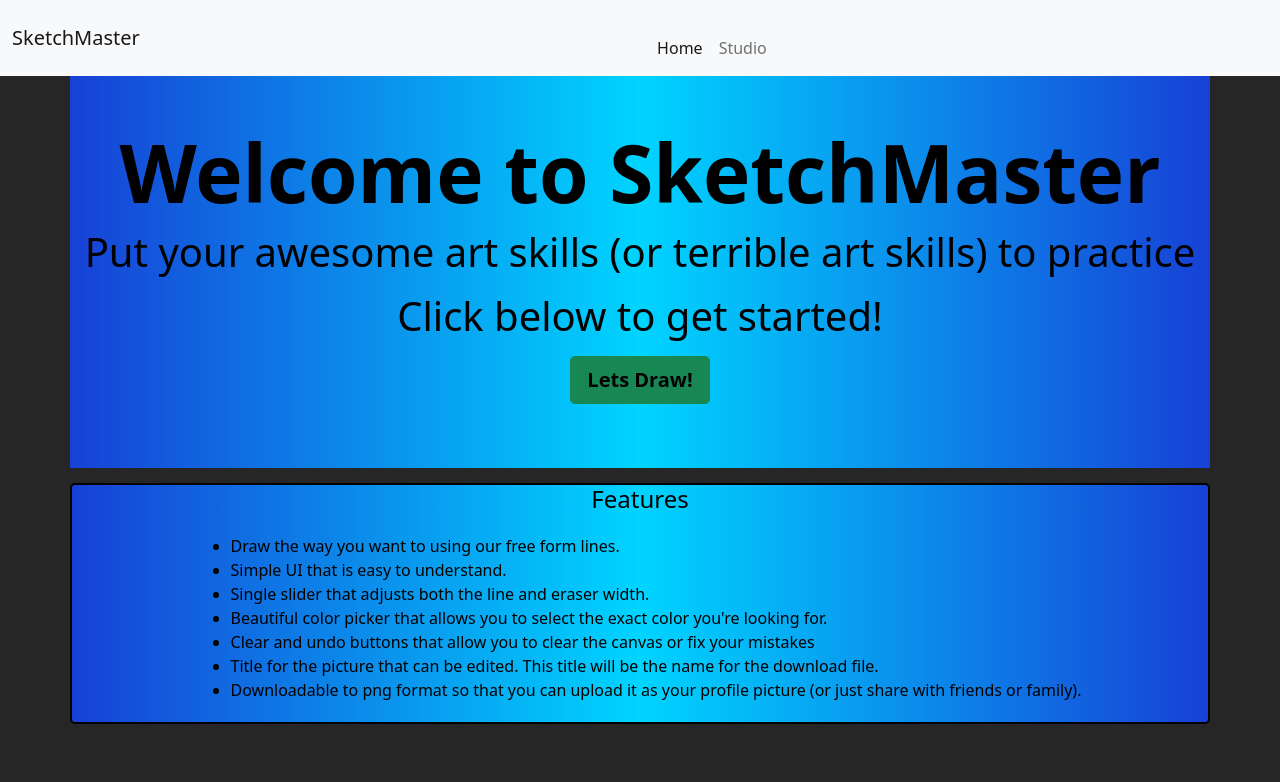
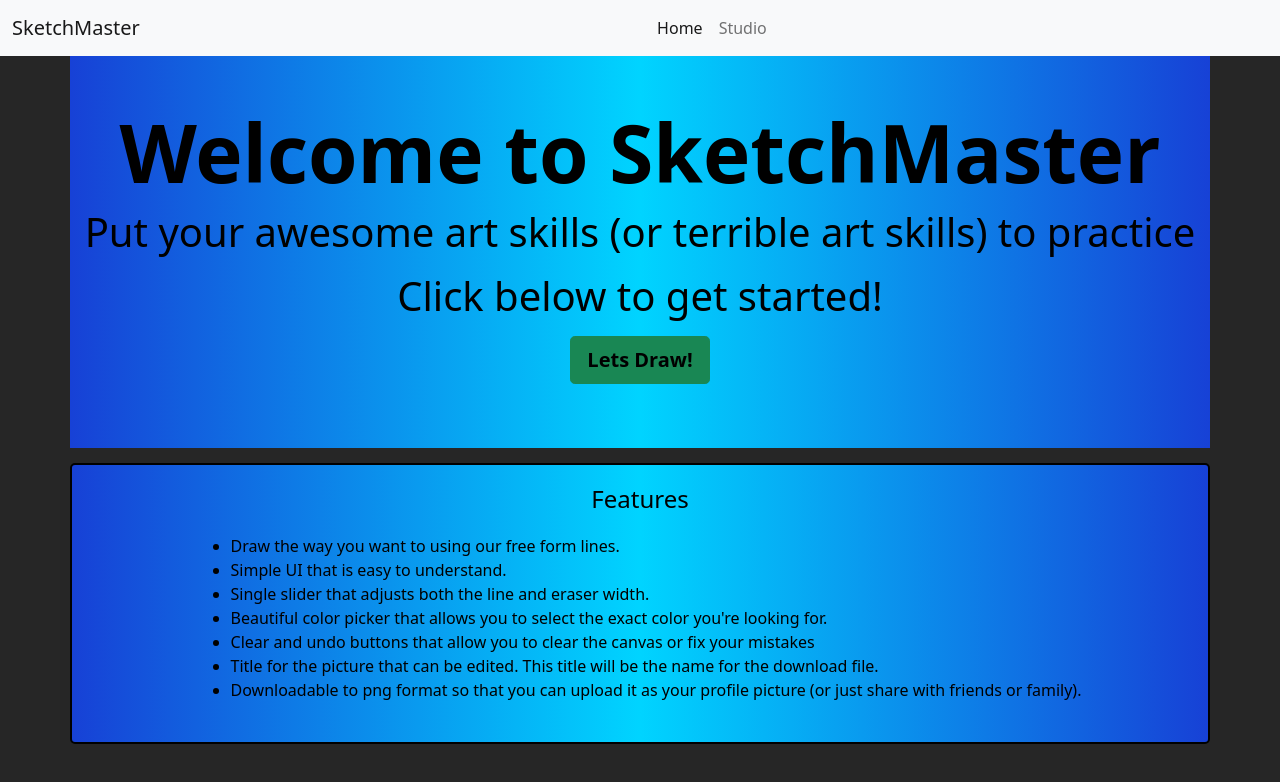
Before and after one commit to Keidusii/draw-app, a React (Create React App) app: page / in a window 1280 px wide. Shown: the top 782 px of the page. Built offline with nearby package versions, Linux system fonts and the light colour scheme.

Commit message:
spacing fix

```diff
--- a/src/App.css
+++ b/src/App.css
@@ -12,7 +12,7 @@ body {
     color:black;
 }
 
-ul {
+.features {
     display: table;
     margin: 20px auto;
 }
--- a/src/components/HomeComponent.js
+++ b/src/components/HomeComponent.js
@@ -19,7 +19,7 @@ class Header extends Component {
                 <div className="container row mx-auto features-events">
                     <div className="col features">
                         <h4 className="text-center">Features</h4>
-                        <ul>
+                        <ul className="features">
                             <li>Draw the way you want to using our free form lines.</li>
                             <li>Simple UI that is easy to understand.</li>
                             <li>Single slider that adjusts both the line and eraser width.</li>
```
